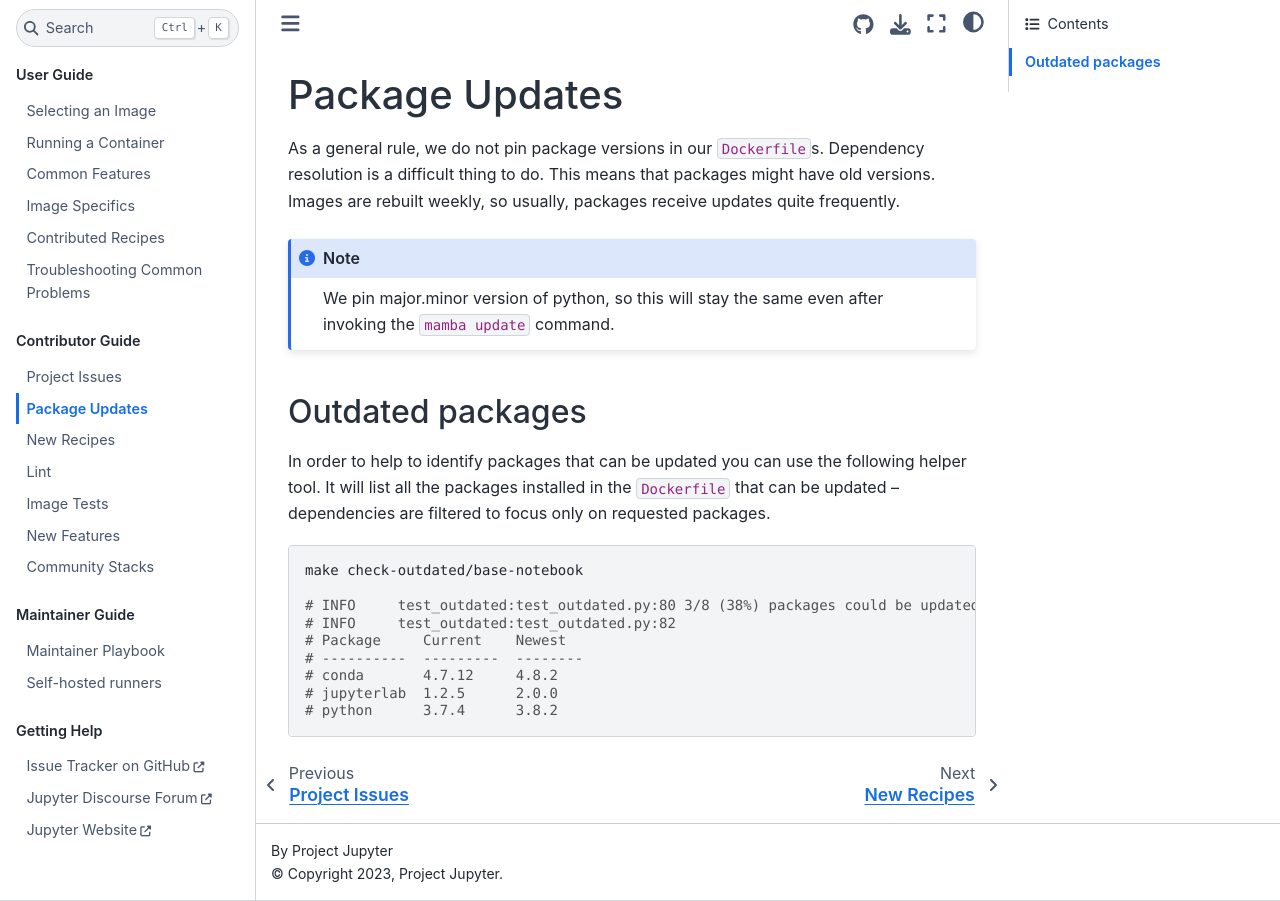
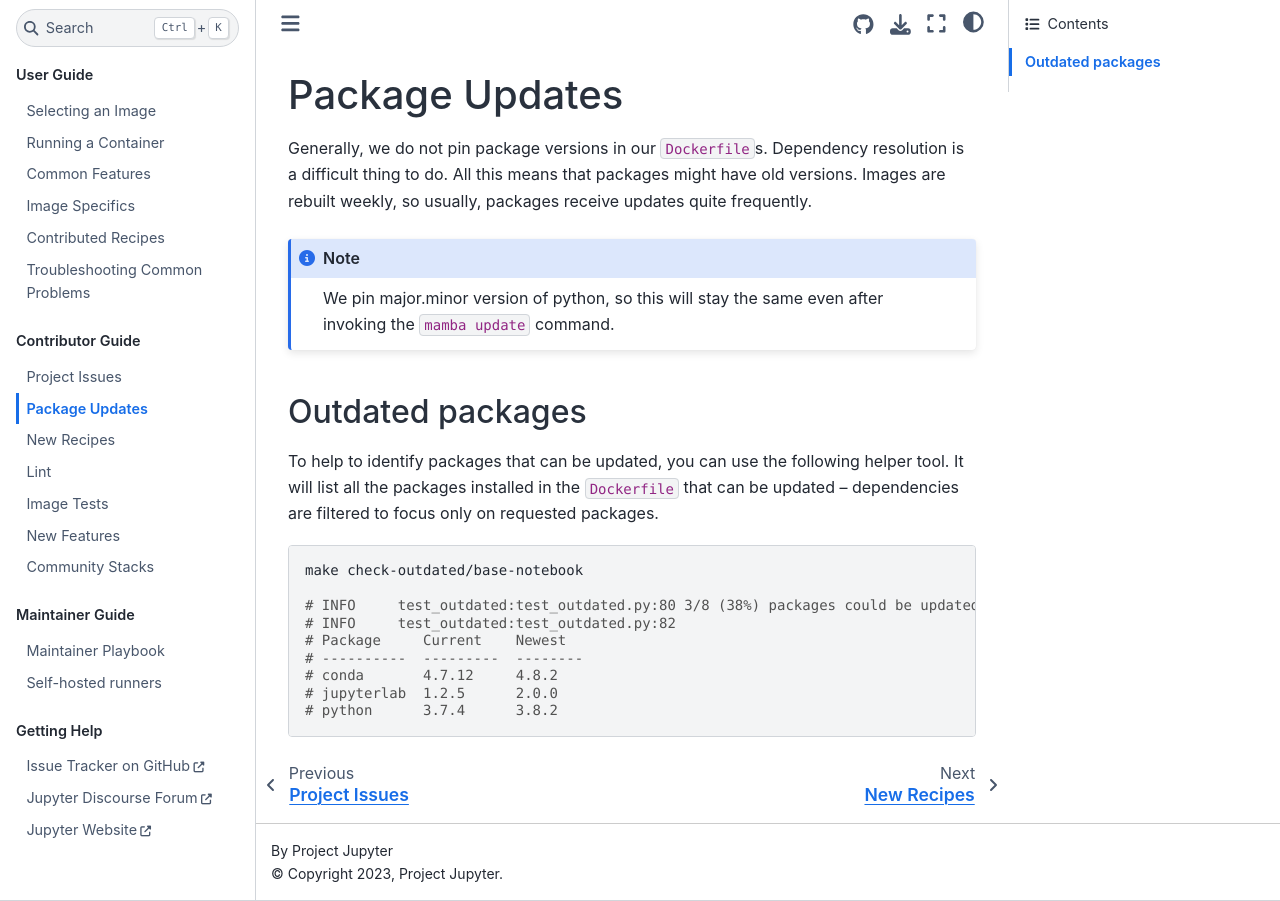
Before and after one commit to jupyter/docker-stacks, a Sphinx documentation site: the page built from docs/contributing/packages.md, in a window 1280 px wide. Built offline with Sphinx 7.4.7 and the Sphinx Book theme 1.1.4, drawn with Linux system fonts in a browser that asks for light colours.

Commit message:
Update packages.md

````diff
--- a/docs/contributing/packages.md
+++ b/docs/contributing/packages.md
@@ -1,8 +1,8 @@
 # Package Updates
 
-As a general rule, we do not pin package versions in our `Dockerfile`s.
+Generally, we do not pin package versions in our `Dockerfile`s.
 Dependency resolution is a difficult thing to do.
-This means that packages might have old versions.
+All this means that packages might have old versions.
 Images are rebuilt weekly, so usually, packages receive updates quite frequently.
 
 ```{note}
@@ -11,7 +11,7 @@
 
 ## Outdated packages
 
-In order to help to identify packages that can be updated you can use the following helper tool.
+To help to identify packages that can be updated, you can use the following helper tool.
 It will list all the packages installed in the `Dockerfile` that can be updated -- dependencies are
 filtered to focus only on requested packages.
 
````
